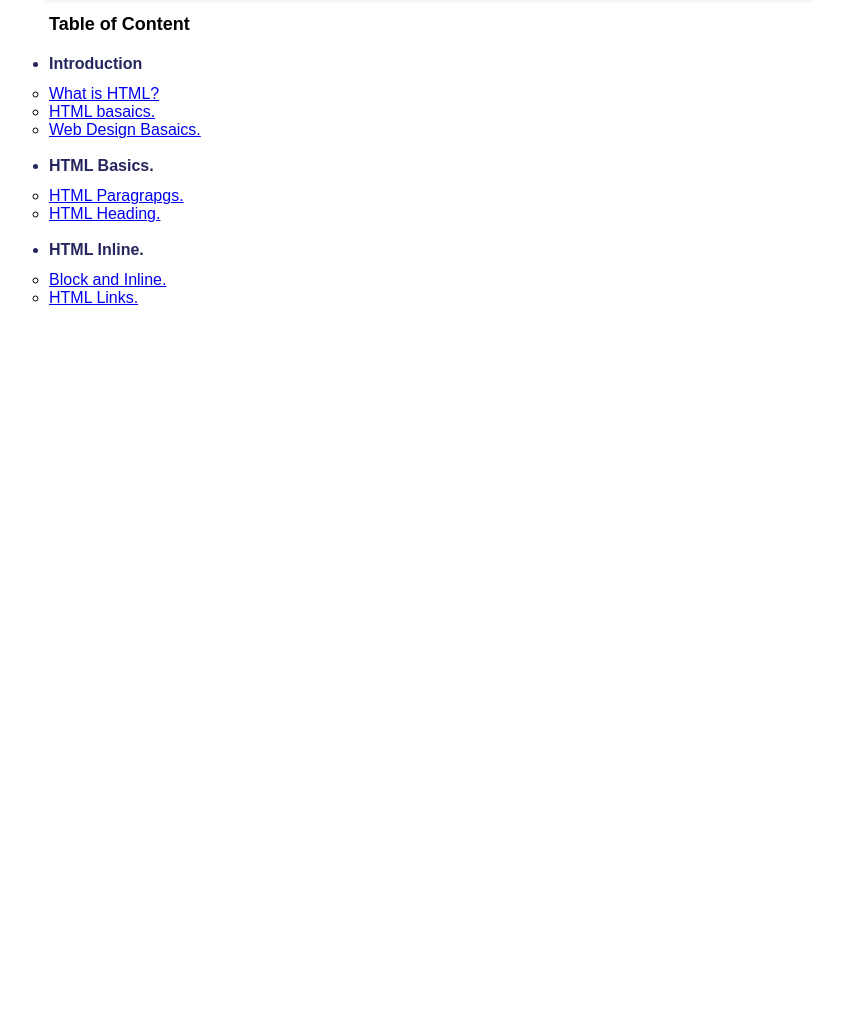
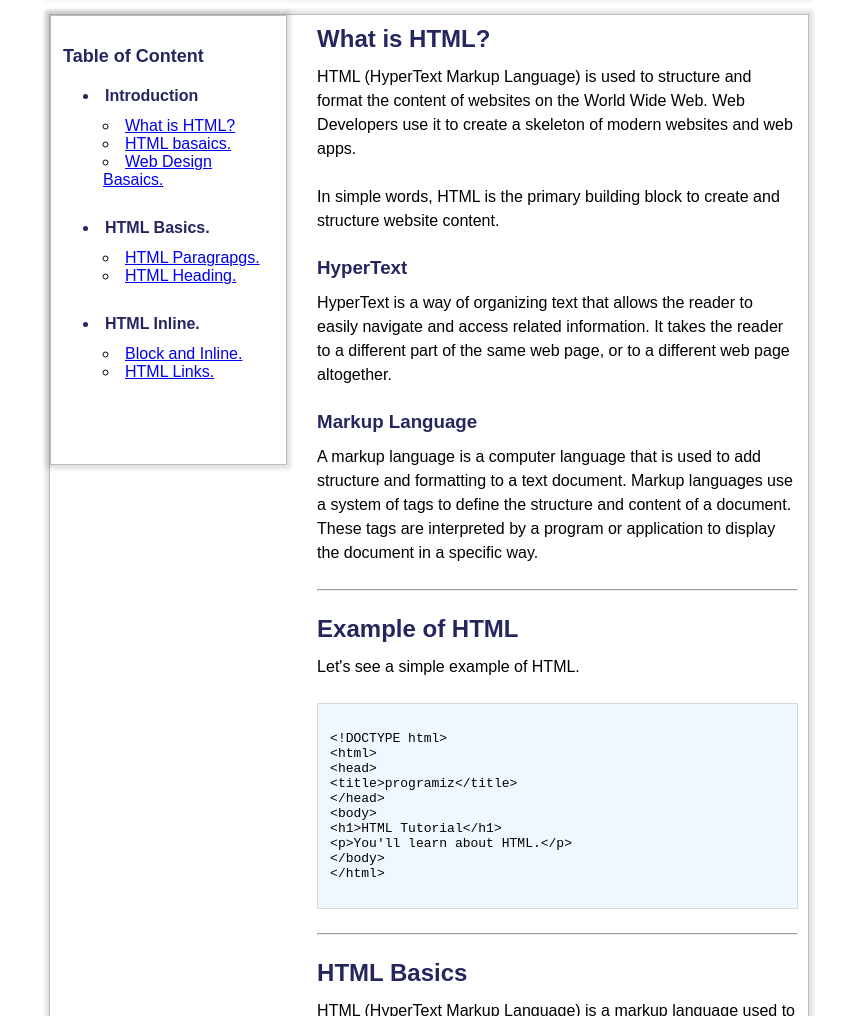
Before and after one commit to Hasinarahman/Technical-Documentation-page, a plain HTML site: page index.html in a window 1280 px wide. Shown: the part 84-1100 px from the top of the page, without its empty margins (211-1055 px from the left). Before the commit the page ends 800 px from the top, so only its background shows below. Drawn offline with Linux system fonts and the light colour scheme.

Commit message:
adding main section in the page

```diff
--- a/index.html
+++ b/index.html
@@ -14,7 +14,7 @@
 
   <main class="main">
 
-    <aside class="table of content">
+    <aside class="table of content"><br>
       <h2 class="menu-heading">Table of Content</h2>
 
       <ul class="main-menu">
@@ -38,6 +38,115 @@
         </ul><br>
       </ul>
     </aside>
+
+    <section class="main-content">
+      <h2 id="what-is-html">What is HTML?</h2>
+      <p>
+        HTML (HyperText Markup Language) is used to structure and
+        format the content of websites on the World Wide Web. Web
+        Developers use it to create a skeleton of modern websites
+        and web apps.
+    </p>
+
+    <p>
+      In simple words, HTML is the primary building block to
+      create and structure website content.
+    </p>
+
+    <h3>HyperText</h3>
+    <p>
+      HyperText is a way of organizing text that allows the reader
+      to easily navigate and access related information. It takes
+      the reader to a different part of the same web page, or to a
+      different web page altogether.
+    </p>
+
+    <h3>Markup Language</h3>
+    <p>
+      A markup language is a computer language that is used to add
+      structure and formatting to a text document. Markup
+      languages use a system of tags to define the structure and
+      content of a document. These tags are interpreted by a
+      program or application to display the document in a specific
+      way.
+    </p>
+    <hr class="section-break" />
+    <h2>Example of HTML</h2>
+    <p>Let's see a simple example of HTML.</p>
+    <pre class="code-block">
+    <code>
+      &lt;!DOCTYPE html&gt;
+      &lt;html&gt;
+        &lt;head&gt;
+          &lt;title&gt;programiz&lt;/title&gt;
+        &lt;/head&gt;
+        &lt;body&gt;
+          &lt;h1&gt;HTML Tutorial&lt;/h1&gt;
+          &lt;p&gt;You'll learn about HTML.&lt;/p&gt;
+        &lt;/body&gt;
+      &lt;/html&gt;
+    </code>
+    </pre>
+
+    <hr class="section-break" />
+
+    <h2 id="html-basics">HTML Basics</h2>
+    <p>
+      HTML (HyperText Markup Language) is a markup language used
+      to structure and organize the content on a web page. It uses
+      various tags to define the different elements on a page,
+      such as headings, paragraphs, and links.
+    </p>
+    <h3>HTML Hierarchy</h3>
+    <p>
+      HTML elements are hierarchical, which means that they can be
+      nested inside each other to create a tree-like structure of
+      the content on the web page.
+    </p>
+    <p>
+      This hierarchical structure is called the DOM (Document
+      Object Model), and it is used by the web browser to render
+
+    </p>
+
+    <hr class="section-break" />
+    <h2 id="web-design-basics">Web Design Basics</h2>
+    <p>
+      Web design refers to the process of creating and styling the
+      appearance of a website. There are 3 fundamental
+      technologies to build the modern website and web
+      applications. They are:
+    </p>
+    <ul>
+      <li>HTML</li>
+      <li>CSS</li>
+      <li>JS</li>
+    </ul>
+
+    <h3>HTML</h3>
+    <p>
+      HTML (HyperText Markup Language) is a markup language used
+      to structure and organize the content on a web page. It uses
+      various tags to define the different elements on a page,
+      such as headings, paragraphs, and links.
+    </p>
+
+    <h3>CSS</h3>
+    <p>
+      CSS (Cascading Style Sheets) is a stylesheet language. It is
+      used to style HTML documents.
+    </p>
+    <p>
+      It specifies how the elements of HTML look including their
+      layout, colors, and fonts. We use &lt;style&gt; tag to add
+      CSS to HTML documents. Let's add some CSS to our previous
+      HTML code.
+    </p>
+    <h3>JS</h3>
+    <p>
+      IT is for coding more and more.
+    </p>
+    </section>
   </main>
 </body>
 </html>
--- a/styles.css
+++ b/styles.css
@@ -27,7 +27,7 @@ header h1 {
 
 .table-of-content {
   width: 30%;
-  height: 450;
+  height: 450px;
   border: 1px solid rgb(0, 0, 0, 0, 137);
   color: #25265e;
   padding: 8px;
@@ -66,3 +66,58 @@ header h1 {
 .table-of-content a:hover {
   color: #03338f;
 }
+
+.main {
+  width: 100%;
+  display: flex;
+  flex-direction: row;
+  gap: 20px;
+  border: 1px solid rgba(0, 0, 0, 0.26);
+  box-shadow: 0px 0px 4px 4px rgba(0, 0, 0, 0.116);
+  position: relative;
+}
+
+.main-content {
+  width: 70%;
+  padding: 10px;
+  margin-left: auto;
+}
+
+h2,
+h3 {
+  color: #25265e;
+  margin-bottom: 12px;
+}
+
+p {
+  margin-bottom: 24px;
+  line-height: 24px;
+}
+
+.main ul {
+  list-style-position: inside;
+  padding-left: 20px;
+  margin-bottom: 12px;
+}
+
+.section-break {
+  margin: 24px 0px;
+}
+
+pre.code-block {
+  width: 100%;
+  padding: 12px;
+  border: 1px solid rgba(0, 0, 0, 0.13);
+  background-color: aliceblue;
+  margin-bottom: 24px;
+  white-space: pre-line;
+}
+
+aside{
+  border: 1px solid rgba(0, 0, 0, 0.26);
+  box-shadow: 0px 0px 4px 4px rgba(0, 0, 0, 0.116);
+  position: relative;
+  width: 33%;
+  height: 450px;
+  padding: 12px;
+}
```
